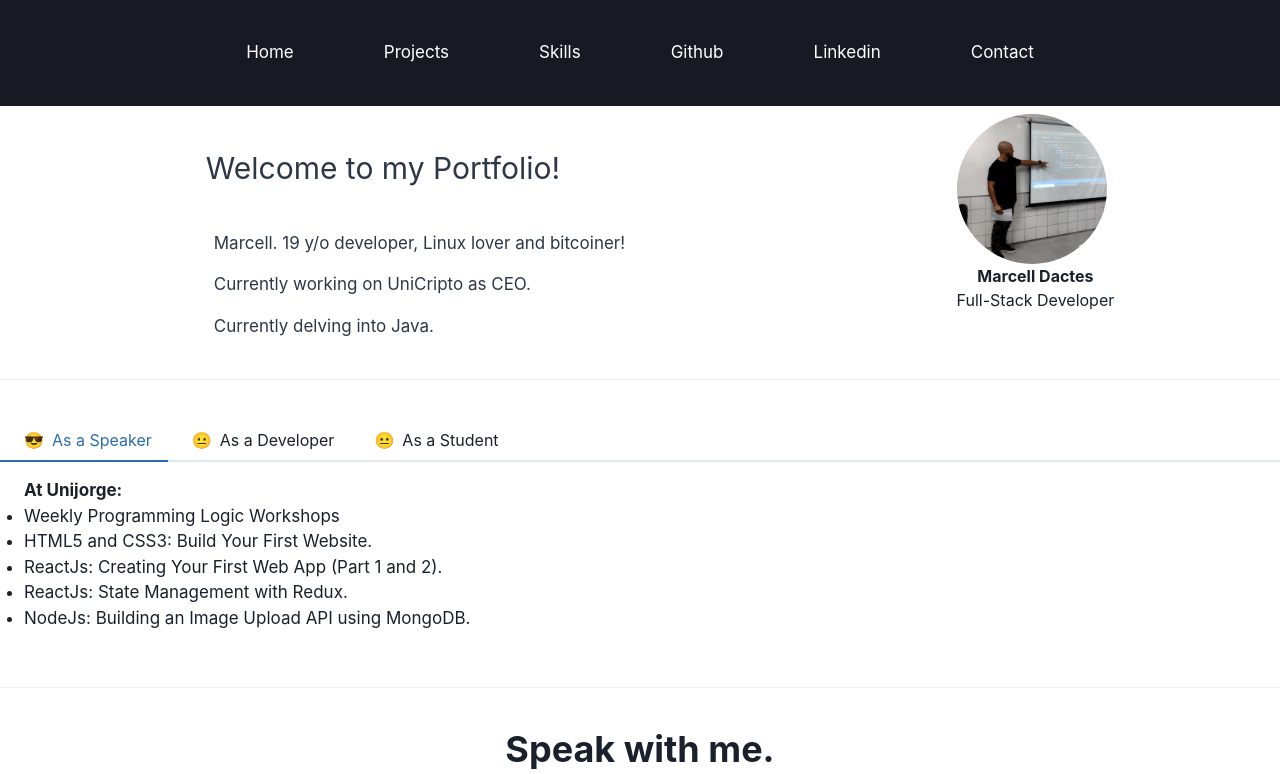
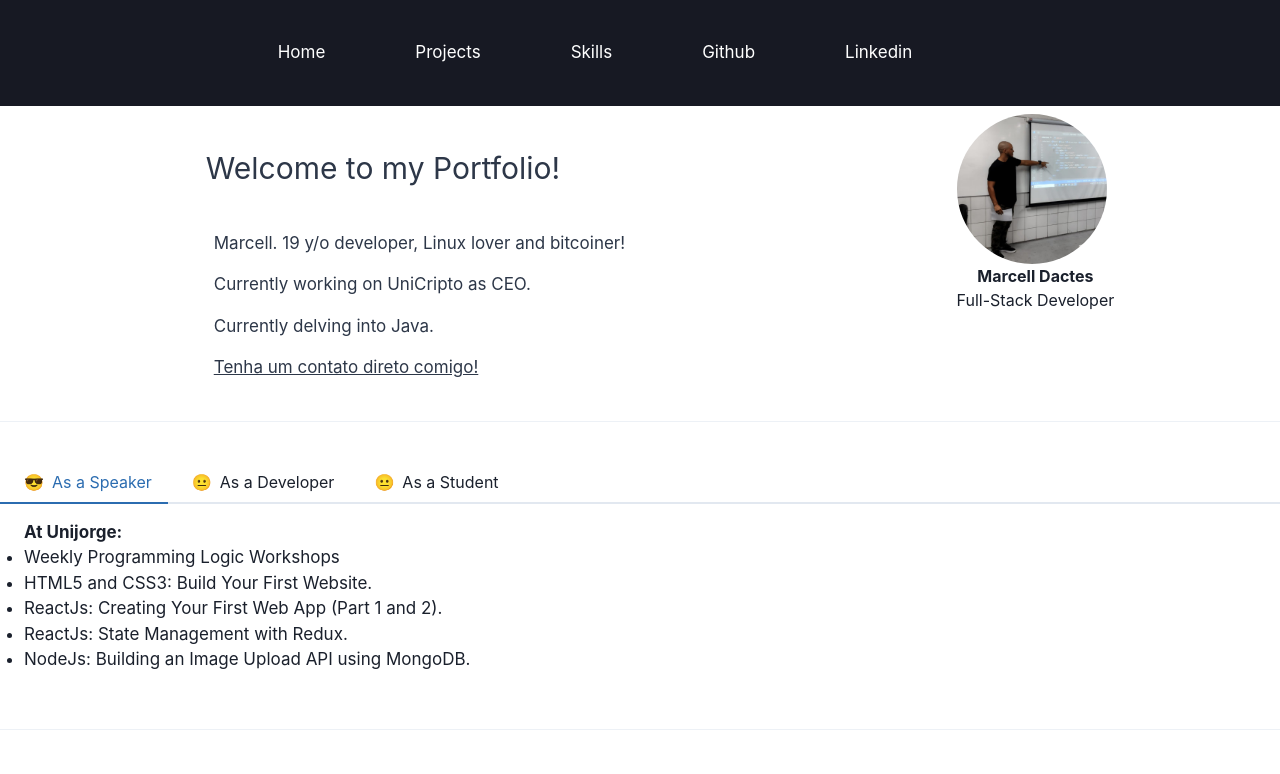
Before and after one commit to marcelldac/portfolio_v3, a React (Vite) app: page / in a window 1280 px wide. Shown: the top 774 px of the page. Built offline with nearby package versions, Linux system fonts and the light colour scheme.

Commit message:
refactor: change location of contact button

```diff
--- a/src/components/Header.jsx
+++ b/src/components/Header.jsx
@@ -1,6 +1,8 @@
 import { useEffect, useState } from "react";
 import { Flex, Text } from "@chakra-ui/react";
-import { Link, useNavigate } from 'react-router-dom';
+import { Link } from 'react-router-dom';
+
+
 import { BiHomeAlt2 } from 'react-icons/bi';
 import { GiSkills } from 'react-icons/gi';
 import { GoProject } from 'react-icons/go';
@@ -40,16 +42,6 @@ const sidebarNavItems = [
 ]
 
 const Header = () => {
-  const [update, setUpdate] = useState(false);
-  const navTo = useNavigate();
-
-  useEffect(() => {
-    navTo('/');
-    window.scrollTo(0, 460);
-    setUpdate(false);
-  }, [update]);
-
-
   return (
     <Flex
       bgColor='gray.900'
@@ -72,7 +64,6 @@ const Header = () => {
           </Link>
         ))
       }
-      <Text color='white' _hover={{ color: 'blue.500' }} onClick={() => setUpdate(true)}>Contact</Text>
     </Flex >
   )
 }
--- a/src/pages/Home.jsx
+++ b/src/pages/Home.jsx
@@ -1,3 +1,5 @@
+import { useEffect, useState } from "react";
+import { useNavigate } from 'react-router-dom';
 import {
   Box,
   Text,
@@ -8,22 +10,25 @@ import {
 
 import CustomTabs from '../components/CustomTabs';
 import Form from '../components/Form';
-import { useEffect } from "react";
 
 const Title = ({ children }) => {
   return <Text fontSize='30' color='gray.700' m={10}>{children}</Text>
 }
 
-const Subtitle = ({ children }) => {
-  return <Text fontSize='17' color='gray.700' ml={12} mt={4}>{children}</Text>
+const Subtitle = ({ children, onClick, _hover, cursor, textDecoration }) => {
+  return <Text
+    fontSize='17'
+    color='gray.700'
+    cursor={cursor}
+    ml={12}
+    mt={4}
+    onClick={onClick}
+    _hover={_hover}
+    textDecoration={textDecoration}
+  >{children}</Text>
 }
 
 export default function Home() {
-
-  useEffect(() => {
-    window.scrollTo(0, 0);
-  }, [])
-
   return (
     <Box>
       <Flex
@@ -36,6 +41,8 @@ export default function Home() {
           {/* TODO: Colocar link do projeto unicripto (direcionar pro projeto dentro do site ou pro site da Unicripto que será criado) */}
           <Subtitle>Currently working on UniCripto as CEO.</Subtitle>
           <Subtitle>Currently delving into Java.</Subtitle>
+          <Subtitle _hover={{ color: 'blue.500' }} cursor='pointer' textDecoration='underline' onClick={() => window.scrollTo(0, 500)}>Tenha um contato direto comigo!</Subtitle>
+
         </Box>
         <Box
           textAlign='center'
```
